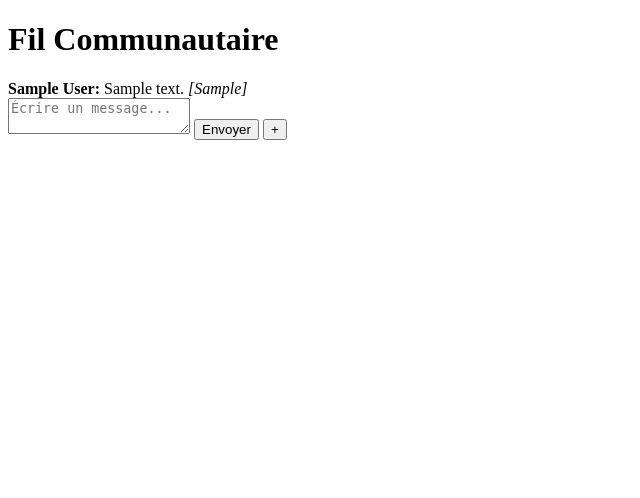
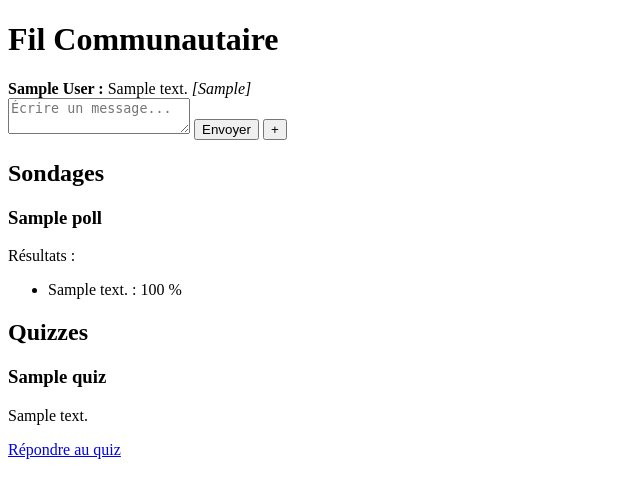
Before and after one commit to tvjcq/SAE401, a Flask app: page /community in a window 1280 px wide. Shown: the top 498 px of the page, without its empty margins (0-640 px from the left). Run offline with Flask 3, Linux system fonts and the light colour scheme; a user stored in the database is signed in; tables that the repository leaves empty hold one stand-in row (values such as "Sample post").

Commit message:
Add community poll voting features with result display

```diff
--- a/app.py
+++ b/app.py
@@ -133,6 +133,7 @@ class PollOption(db.Model):
     poll_id = db.Column(db.Integer, db.ForeignKey('polls.id'), nullable=False)
     option_text = db.Column(db.String(150), nullable=False)
     votes = db.Column(db.Integer, default=0)
+    poll_votes = db.relationship('PollVote', backref='poll_option', lazy=True)
 
 class PollVote(db.Model):
     __tablename__ = 'poll_votes'
@@ -406,8 +407,14 @@ def community():
     messages = CommunityMessage.query.order_by(CommunityMessage.timestamp).all()
     polls = Poll.query.order_by(Poll.timestamp.desc()).all()
     quizzes = Quiz.query.order_by(Quiz.id.desc()).all()
+
+    # Calculer si l'utilisateur a voté pour chaque sondage
+    for poll in polls:
+        poll.has_voted = PollVote.query.filter_by(poll_id=poll.id, user_id=current_user.id).first() is not None
+        # Calcul du total de votes pour faciliter le calcul des pourcentages
+        poll.total_votes = sum(opt.votes for opt in poll.options)
+
     return render_template('community.html', messages=messages, polls=polls, quizzes=quizzes)
-
 # language: python
 @app.route('/create_poll', methods=['GET', 'POST'])
 @login_required
@@ -470,6 +477,45 @@ def create_quiz():
             return redirect(url_for('community'))
     return render_template('create_quiz.html')
 
+@app.route('/community_quiz/<int:quiz_id>', methods=['GET', 'POST'])
+@login_required
+def community_quiz(quiz_id):
+    quiz = Quiz.query.get_or_404(quiz_id)
+    # Assume we only show the first question inline
+    question = quiz.questions[0] if quiz.questions else None
+    if not question:
+        return redirect(url_for('community'))
+
+    if request.method == 'POST':
+        try:
+            chosen_choice_id = int(request.form.get('choice'))
+        except (ValueError, TypeError):
+            chosen_choice_id = None
+        chosen_choice = next((c for c in question.choices if c.id == chosen_choice_id), None)
+        result = "Correct !" if chosen_choice and chosen_choice.is_right else "Incorrect."
+        return render_template('community_quiz_result.html', quiz=quiz, question=question, result=result)
+
+    return render_template('community_quiz.html', quiz=quiz, question=question)
+
+@app.route('/community_poll_vote/<int:poll_id>', methods=['POST'])
+@login_required
+def community_poll_vote(poll_id):
+    poll = Poll.query.get_or_404(poll_id)
+    try:
+        option_id = int(request.form.get('option'))
+    except (ValueError, TypeError):
+        return redirect(url_for('community'))
+    option = PollOption.query.filter_by(id=option_id, poll_id=poll.id).first()
+    if option:
+        # Empêche un utilisateur de voter plusieurs fois
+        existing_vote = PollVote.query.filter_by(poll_id=poll.id, user_id=current_user.id).first()
+        if not existing_vote:
+            option.votes += 1
+            vote = PollVote(poll_id=poll.id, user_id=current_user.id, poll_option_id=option.id)
+            db.session.add(vote)
+            db.session.commit()
+    return redirect(url_for('community'))
+
 @app.route('/etage_0')
 def etage_0():
     return render_template('etage_0.html')
--- a/templates/community.html
+++ b/templates/community.html
@@ -1,4 +1,3 @@
-<!-- language: html -->
 <!DOCTYPE html>
 <html lang="fr">
   <head>
@@ -12,7 +11,7 @@
       <div
         class="chat-message {% if msg.author == 'Admin' %}admin{% else %}user{% endif %}"
       >
-        <strong>{{ msg.author }}:</strong> {{ msg.content }} {% if msg.type !=
+        <strong>{{ msg.author }} :</strong> {{ msg.content }} {% if msg.type !=
         'message' %}
         <em>[{{ msg.type }}]</em>
         {% endif %}
@@ -30,23 +29,83 @@
         </button>
       </div>
       <div id="extra-options" style="display: none; margin-top: 10px">
-        <button type="button" onclick="createPoll()">Créer un sondage</button>
-        <button type="button" onclick="createQuiz()">Créer un quiz</button>
+        <button
+          type="button"
+          onclick="window.location.href=`{{ url_for('create_poll') }}`"
+        >
+          Créer un sondage
+        </button>
+        <button
+          type="button"
+          onclick="window.location.href=`{{ url_for('create_quiz') }}`"
+        >
+          Créer un quiz
+        </button>
       </div>
     </form>
     {% endif %}
+
+    <div class="section">
+      <h2>Sondages</h2>
+      {% for poll in polls %}
+      <div class="poll">
+        <h3>{{ poll.question }}</h3>
+        {% if poll.has_voted %}
+        <p>Résultats :</p>
+        <ul>
+          {% for option in poll.options %}
+          <li>
+            {{ option.option_text }} : {% if poll.total_votes > 0 %} {{
+            "%.0f"|format((option.votes / poll.total_votes * 100)) }} % {% else
+            %} 0 % {% endif %}
+          </li>
+          {% endfor %}
+        </ul>
+        {% else %}
+        <form
+          class="poll-form"
+          method="post"
+          action="{{ url_for('community_poll_vote', poll_id=poll.id) }}"
+        >
+          {% for option in poll.options %}
+          <div class="poll-option">
+            <input
+              type="radio"
+              id="poll_option_{{ option.id }}"
+              name="option"
+              value="{{ option.id }}"
+              required
+            />
+            <label for="poll_option_{{ option.id }}"
+              >{{ option.option_text }}</label
+            >
+          </div>
+          {% endfor %}
+          <button type="submit">Voter</button>
+        </form>
+        {% endif %}
+      </div>
+      {% endfor %}
+    </div>
+
+    <div class="section">
+      <h2>Quizzes</h2>
+      {% for quiz in quizzes %}
+      <div class="quiz">
+        <h3>{{ quiz.title }}</h3>
+        <p>{{ quiz.description }}</p>
+        <a href="{{ url_for('community_quiz', quiz_id=quiz.id) }}"
+          >Répondre au quiz</a
+        >
+      </div>
+      {% endfor %}
+    </div>
 
     <script>
       function toggleOptions() {
         var extra = document.getElementById("extra-options");
         extra.style.display = extra.style.display === "none" ? "block" : "none";
       }
-      function createPoll() {
-        alert("Fonction de création de sondage à implémenter.");
-      }
-      function createQuiz() {
-        alert("Fonction de création de quiz à implémenter.");
-      }
     </script>
   </body>
 </html>
```
Also changed, not shown: templates/community_quiz.html (added, +30 -0 lines), templates/community_quiz_result.html (added, +17 -0 lines), templates/create_poll.html (added, +35 -0 lines).
